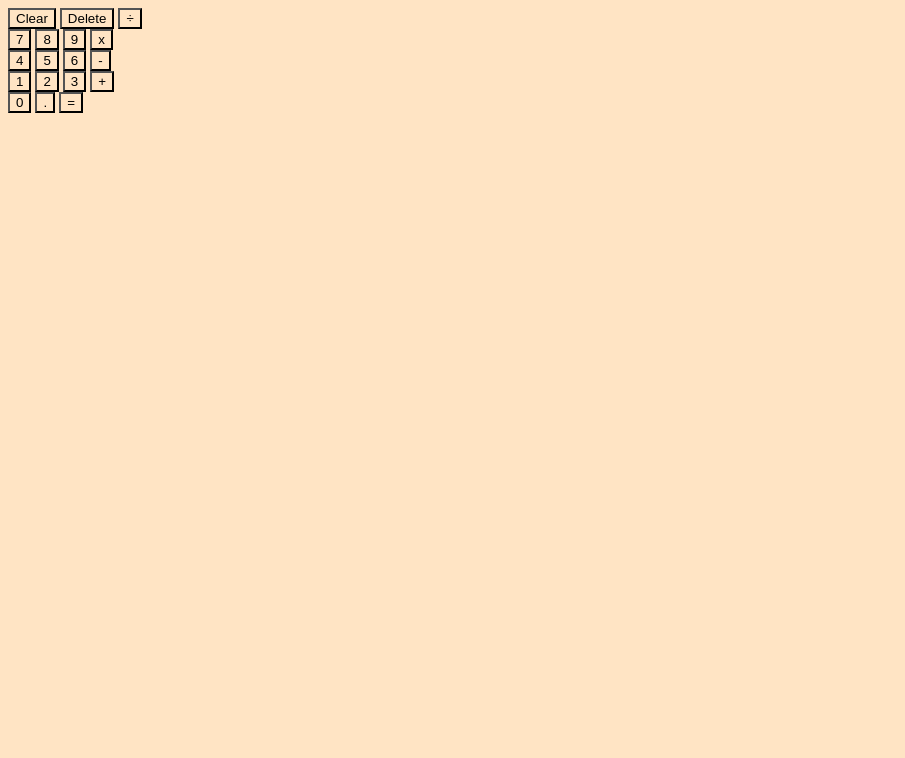
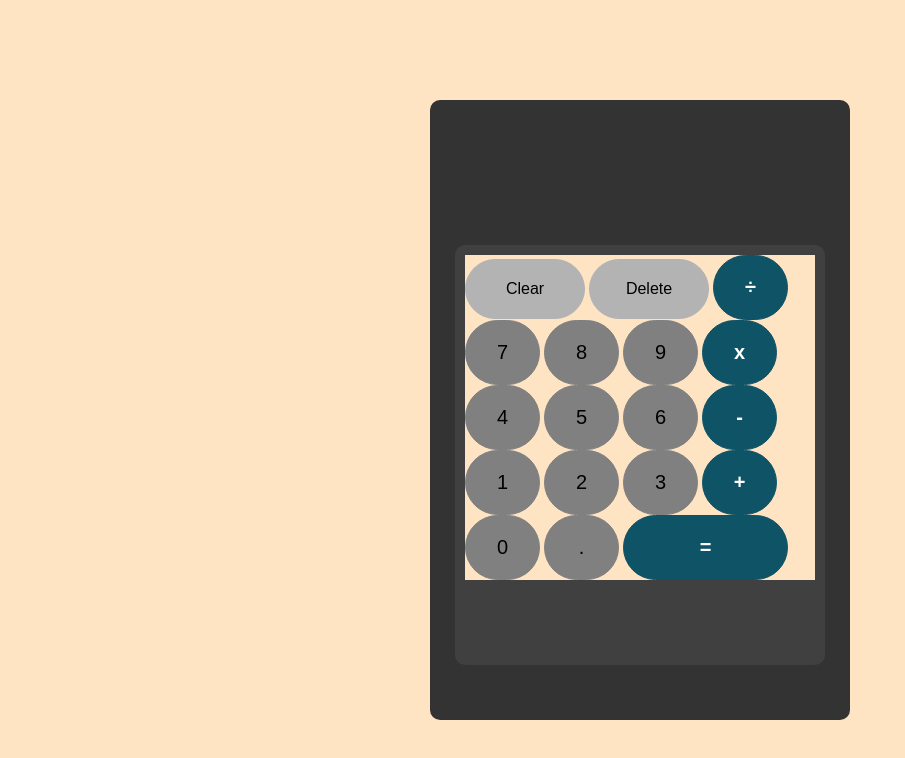
Before and after one commit to clouded-afk/calculator, a plain HTML site: page index.html in a window 1280 px wide. Shown: the whole page, without its empty margins (0-905 px from the left). Drawn offline with Linux system fonts and the light colour scheme.

Commit message:
Style calculator

```diff
--- a/style.css
+++ b/style.css
@@ -1,3 +1,105 @@
+@import url('https://fonts.googleapis.com/css2?family=Orbitron:wght@400..900&display=swap');
+
 * {
     background-color: bisque;
+    margin: auto;
 }
+
+.calculator-container {
+    margin-top: 100px;
+    height: 600px;
+    width: 400px;
+    display: flex;
+    flex-direction: column;
+    justify-content: center;
+    border-radius: 10px;
+    background-color: hsl(0, 0%, 20%);
+    padding: 10px;
+}
+
+.display-container {
+    height: 100px;
+    background-color: hsl(106, 9%, 46%);
+    width: 350px;
+    border-radius: 10px;
+    margin-top: 25px;
+    padding: 10px;
+    font-family: "Orbitron", sans-serif;
+    display: flex;
+    align-items: center;
+}
+
+.button-container {
+    height: 400px;
+    width: 350px;
+    margin: auto;
+    background-color: hsl(0, 0%, 25%);
+    padding: 10px;
+    border-radius: 10px;
+}
+
+.row {
+    height: 80px;
+    display: flex;
+    background-color: hsl(0, 0%, 25%);
+}
+
+.num-btn, .operator-btn, .decimal {
+    border-radius: 40px;
+    font-size: 20px;
+    padding: 20px;
+    width: 75px;
+}
+
+
+.clear-btn, .del-btn{
+    padding: 20px;
+    width: 120px;
+    font-size: 16px;
+    border-radius: 40px;
+    background-color: hsl(0, 0%, 70%);
+    border: 1px solid hsl(0, 0%, 70%);
+}
+
+.equal {
+    padding: 20px;
+    border-radius: 40px;
+    width: 165px;
+    font-size: 20px;
+}
+
+.num-btn, .decimal {
+    background-color: hsl(0, 0%, 50%);
+    border: 1px solid hsl(0, 0%, 50%);
+}
+
+.num-btn:hover, .decimal:hover {
+    background-color: hsl(0, 0%, 80%);
+}
+
+.num-btn:active, .decimal:active {
+    background-color: hsl(0, 0%, 100%);
+}
+
+.operator-btn, .equal {
+    background-color: hsl(193, 74%, 23%);
+    border: 1px solid hsl(193, 74%, 23%);
+    color: white;
+    font-weight: bolder;
+}
+
+.operator-btn:hover, .equal:hover {
+    background-color: hsl(193, 74%, 30%);
+}
+
+.operator-btn:active, .equal:active {
+    background-color: hsl(193, 74%, 35%);
+}
+
+.clear-btn:hover, .del-btn:hover{
+    background-color: hsl(0, 0%, 80%);
+}
+
+.clear-btn:active, .del-btn:active{
+    background-color: hsl(0, 0%, 100%);
+}
```
